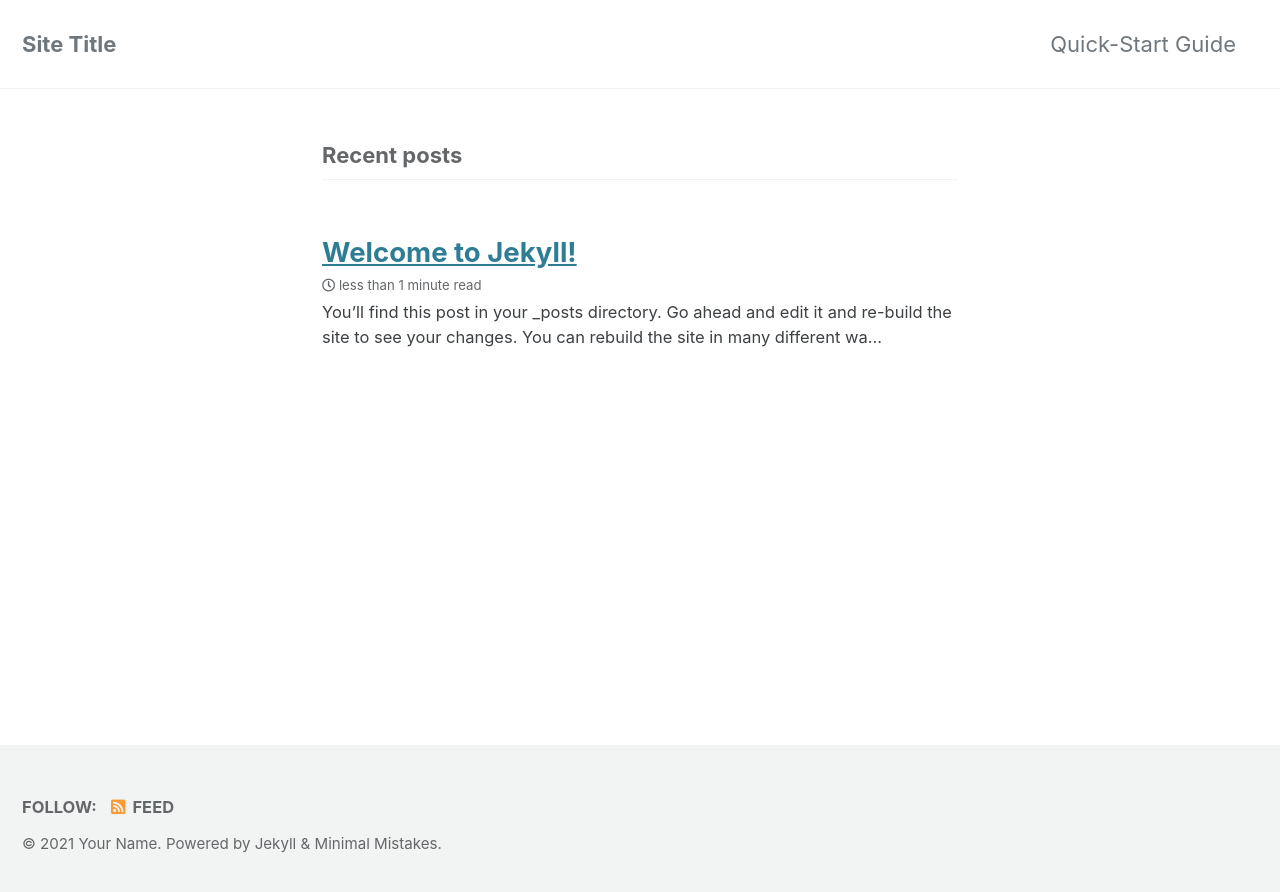
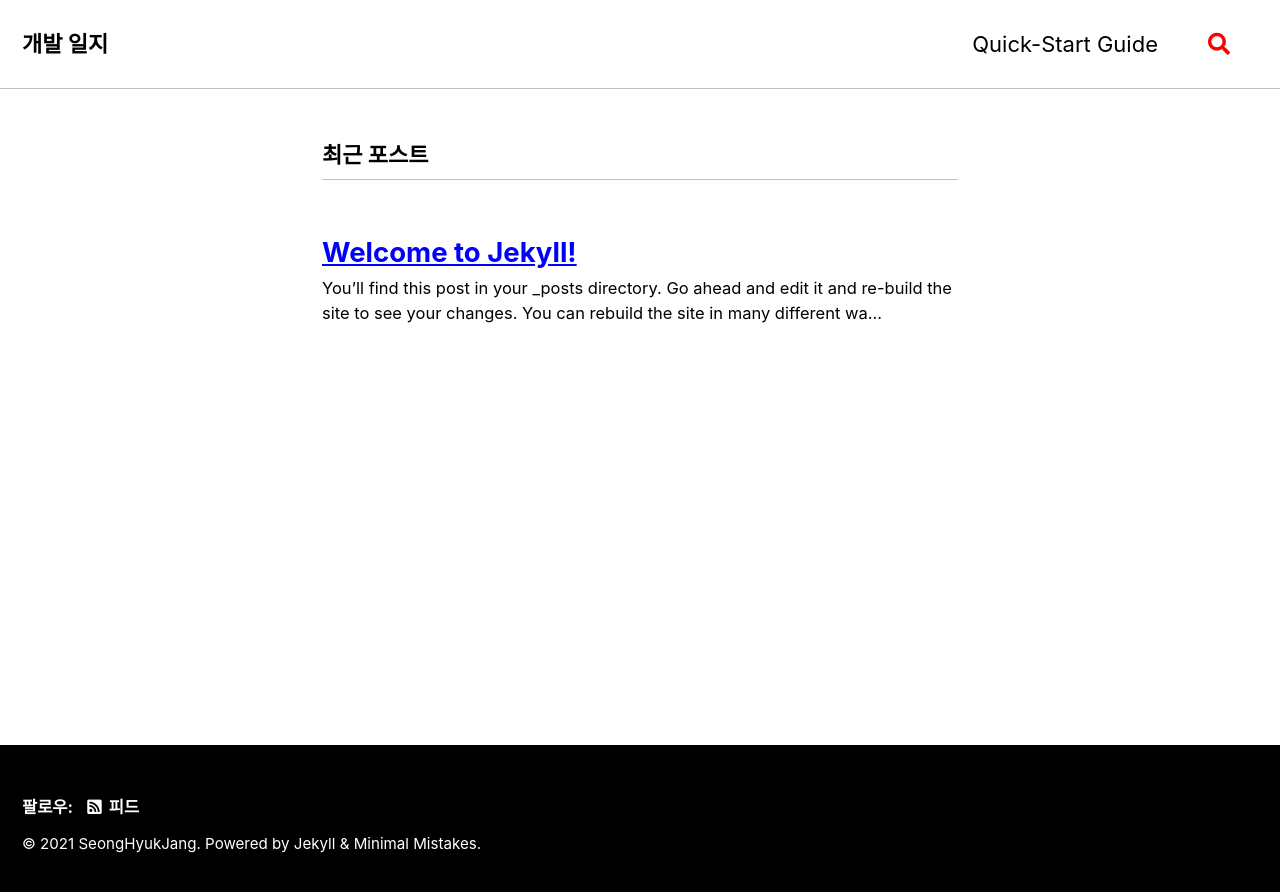
Before and after one commit to SeongHyukJang/SeongHyukJang.github.io, a Jekyll site: the page built from index.markdown, in a window 1280 px wide. Shown: the top 892 px of the page. Built offline with Jekyll 4.4.1, drawn with Linux system fonts in a browser that asks for light colours; cached includes are drawn as plain includes; the list of posts is cut into pages by our own code.

Commit message:
feat: add theme & settings

```diff
--- a/_config.yml
+++ b/_config.yml
@@ -12,27 +12,27 @@
 
 # theme                  : "minimal-mistakes-jekyll"
 # remote_theme           : "mmistakes/minimal-mistakes"
-minimal_mistakes_skin    : "default" # "air", "aqua", "contrast", "dark", "dirt", "neon", "mint", "plum", "sunrise"
+minimal_mistakes_skin    : "contrast" # "air", "aqua", "contrast", "dark", "dirt", "neon", "mint", "plum", "sunrise"
 
 # Site Settings
-locale                   : "en-US"
-title                    : "Site Title"
+locale                   : "ko"
+title                    : "개발 일지"
 title_separator          : "-"
 subtitle                 : # site tagline that appears below site title in masthead
-name                     : "Your Name"
+name                     : "SeongHyukJang"
 description              : "An amazing website."
-url                      : # the base hostname & protocol for your site e.g. "https://mmistakes.github.io"
+url                      : "https://SeongHyukJang/github.io" # the base hostname & protocol for your site e.g. "https://mmistakes.github.io"
 baseurl                  : # the subpath of your site, e.g. "/blog"
-repository               : # GitHub username/repo-name e.g. "mmistakes/minimal-mistakes"
+repository               : "SeongHyukJang/SeongHyukJang.github.io" # GitHub username/repo-name e.g. "mmistakes/minimal-mistakes"
 teaser                   : # path of fallback teaser image, e.g. "/assets/images/500x300.png"
 logo                     : # path of logo image to display in the masthead, e.g. "/assets/images/88x88.png"
 masthead_title           : # overrides the website title displayed in the masthead, use " " for no title
 # breadcrumbs            : false # true, false (default)
 words_per_minute         : 200
 comments:
-  provider               : # false (default), "disqus", "discourse", "facebook", "staticman", "staticman_v2", "utterances", "giscus", "custom"
+  provider               : "disqus" # false (default), "disqus", "discourse", "facebook", "staticman", "staticman_v2", "utterances", "giscus", "custom"
   disqus:
-    shortname            : # https://help.disqus.com/customer/portal/articles/466208-what-s-a-shortname-
+    shortname            : seonghyukjang-github-io # https://help.disqus.com/customer/portal/articles/466208-what-s-a-shortname-
   discourse:
     server               : # https://meta.discourse.org/t/embedding-discourse-comments-via-javascript/31963 , e.g.: meta.discourse.org
   facebook:
@@ -59,8 +59,8 @@ reCaptcha:
 atom_feed:
   path                   : # blank (default) uses feed.xml
   hide                   : # true, false (default)
-search                   : # true, false (default)
-search_full_content      : # true, false (default)
+search                   : true # true, false (default)
+search_full_content      : true # true, false (default)
 search_provider          : # lunr (default), algolia, google
 algolia:
   application_id         : # YOUR_APPLICATION_ID
@@ -101,11 +101,11 @@ analytics:
 
 # Site Author
 author:
-  name             : "Your Name"
+  name             : "장성혁"
   avatar           : # path of avatar image, e.g. "/assets/images/bio-photo.jpg"
-  bio              : "I am an **amazing** person."
-  location         : "Somewhere"
-  email            :
+  bio              : "개발자"
+  location         : "Seoul, Korea"
+  email            : "seonghyuk578@gmail.com"
   links:
     - label: "Email"
       icon: "fas fa-fw fa-envelope-square"
@@ -283,7 +283,7 @@ defaults:
     values:
       layout: single
       author_profile: true
-      read_time: true
-      comments: # true
+      read_time: false
+      comments: true # true
       share: true
       related: true
```
